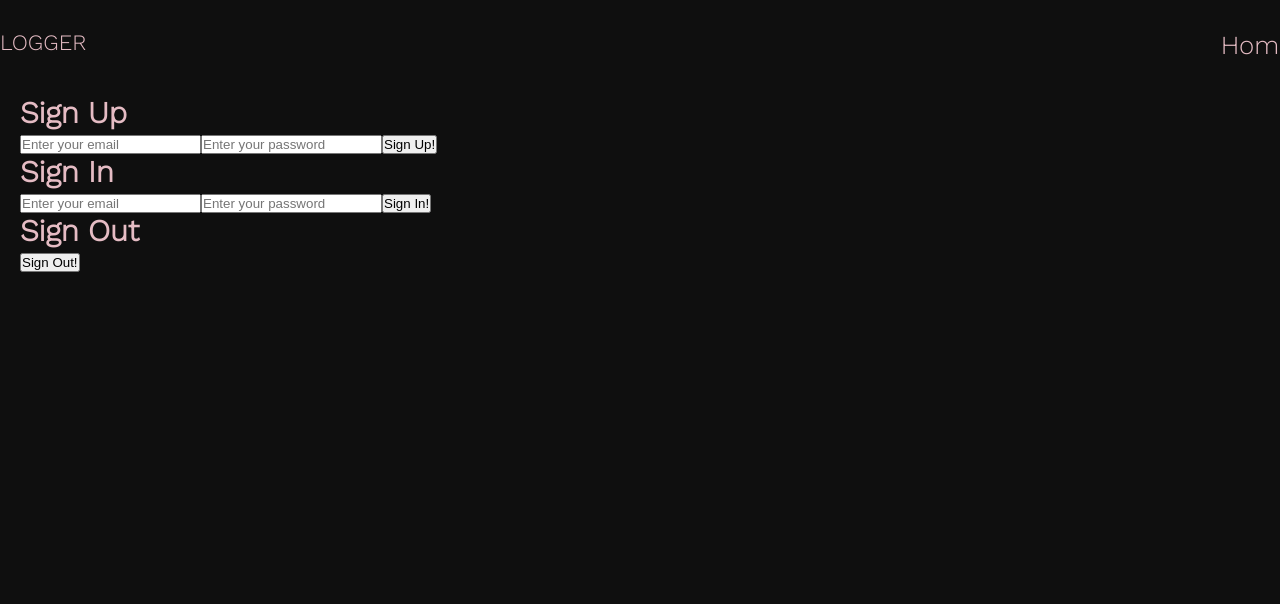
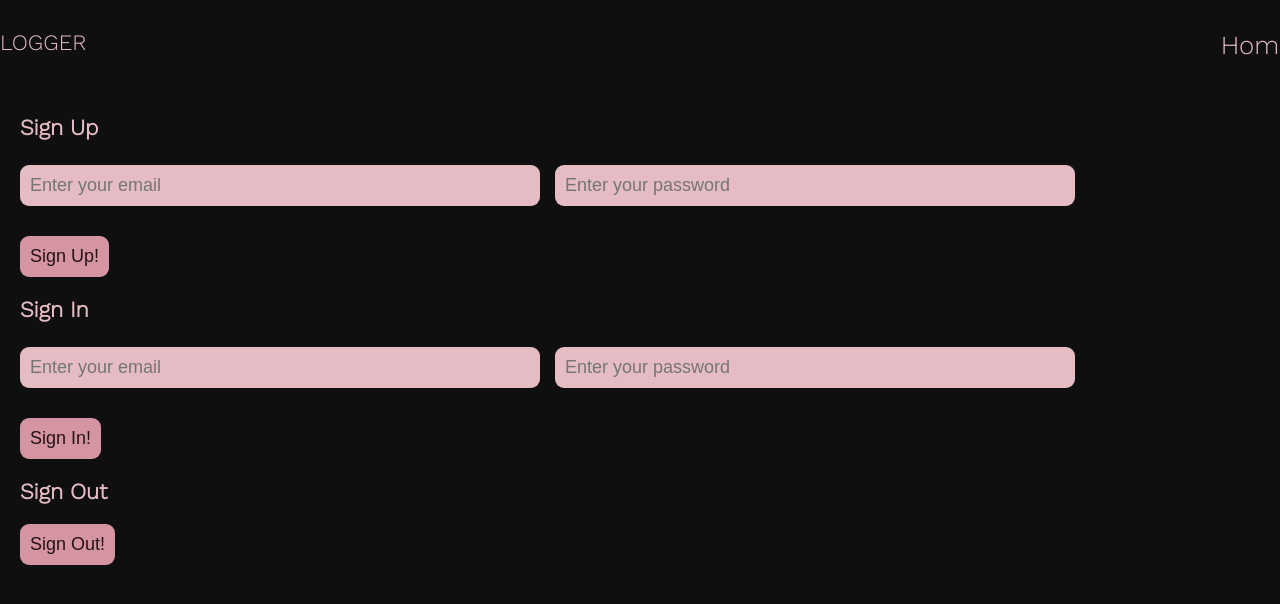
Before and after one commit to Kristina2882/logger, a React (Create React App) app: page /sign-in in a window 1280 px wide. Shown: the top 604 px of the page. Built offline with nearby package versions, Linux system fonts and the light colour scheme; no server answers.

Commit message:
Authencitaion, authorization + style.

```diff
--- a/src/components/SignIn.js
+++ b/src/components/SignIn.js
@@ -46,9 +46,9 @@ function SignIn() {
 
     return (
         <React.Fragment>
-            <h2>Sign Up</h2>
+            <h2 className="sign-h2">Sign Up</h2>
             {signUpSuccess}
-            <form onSubmit={doSignUp}>
+            <form className="sign-form" onSubmit={doSignUp}>
             <input
             name="email"
             type="email"
@@ -59,12 +59,12 @@ function SignIn() {
             type="password"
             placeholder="Enter your password"
             />
-            <button>Sign Up!</button>
+            <button type="submit" className="sign-btn">Sign Up!</button>
             </form>
 
-            <h2>Sign In</h2>
+            <h2 className="sign-h2">Sign In</h2>
             {signInSuccess}
-            <form onSubmit={doSignIn}>
+            <form className="sign-form"  onSubmit={doSignIn}>
             <input
             name="email"
             type="email"
@@ -75,11 +75,11 @@ function SignIn() {
             type="password"
             placeholder="Enter your password"
             />
-            <button>Sign In!</button>
+            <button type="submit" className="sign-btn">Sign In!</button>
             </form>
-            <h2>Sign Out</h2>
+            <h2 className="sign-h2">Sign Out</h2>
             {signOutSuccess}
-            <button onClick={doSignOut}>Sign Out!</button>
+            <button className="sign-btn" onClick={doSignOut}>Sign Out!</button>
 
         </React.Fragment>
     );
--- a/src/components/TaskControl.js
+++ b/src/components/TaskControl.js
@@ -4,7 +4,7 @@ import Task from './Task';
 import NewTaskForm from './NewTaskForm';
 import EditTaskForm from './EditTaskForm';
 import LogForm from './LogForm';
-import { db } from './../firebase.js';
+import { db, auth } from './../firebase.js';
 import { collection, addDoc,onSnapshot, doc, updateDoc, deleteDoc } from 'firebase/firestore';
 
 function TaskControl() {
@@ -113,6 +113,15 @@ const handleAddLog = async (logToAdd) => {
   await addDoc(collection(db, 'logs'), logToAdd);
   setLogging(false);
 }
+
+if (auth.currentUser == null) {
+  return (
+    <React.Fragment>
+     <h2>Please sign in to access the logger.</h2>
+    </React.Fragment>
+  );
+}
+else if (auth.currentUser != null) {
     let currentlyVisible = null;
     let buttonText = null;
     if (error) {
@@ -145,6 +154,7 @@ const handleAddLog = async (logToAdd) => {
       </React.Fragment>
     );
 }
+}
 
 
-export default TaskControl
+export default TaskControl;
--- a/src/index.css
+++ b/src/index.css
@@ -78,7 +78,8 @@ body {
 .edit-btn,
 .delete-btn,
 .add-log-btn,
-.log-btn
+.log-btn,
+.sign-btn
  {
   display: block;
   background: #d594a1;
@@ -111,7 +112,8 @@ body {
 .edit-btn:hover,
 .delete-btn:hover,
 .add-log-btn:hover,
-.log-btn:hover  {
+.log-btn:hover,
+.sign-btn:hover  {
   transform: scale(1.1);
   background: #c27181;
   color: #261216;
@@ -126,7 +128,8 @@ body {
 }
 
 .reusable-form input,
-.log-form input {
+.log-form input,
+.sign-form input {
   margin-bottom: 10px;
   border-radius: 9px;
   padding: 10px;
@@ -137,7 +140,17 @@ body {
   background: #e5bcc4;
   color: #261216;
 }
+.sign-form input {
+  width: 500px;
+  margin-right: 15px;
+  margin-top: 15px;
+}
 
+.sign-h2 {
+  margin-top: 20px;
+  margin-bottom: 10px;
+  font-size: 22px;
+}
 .task h2 {
  margin-bottom: 10px;
  font-size: 24px;
```
